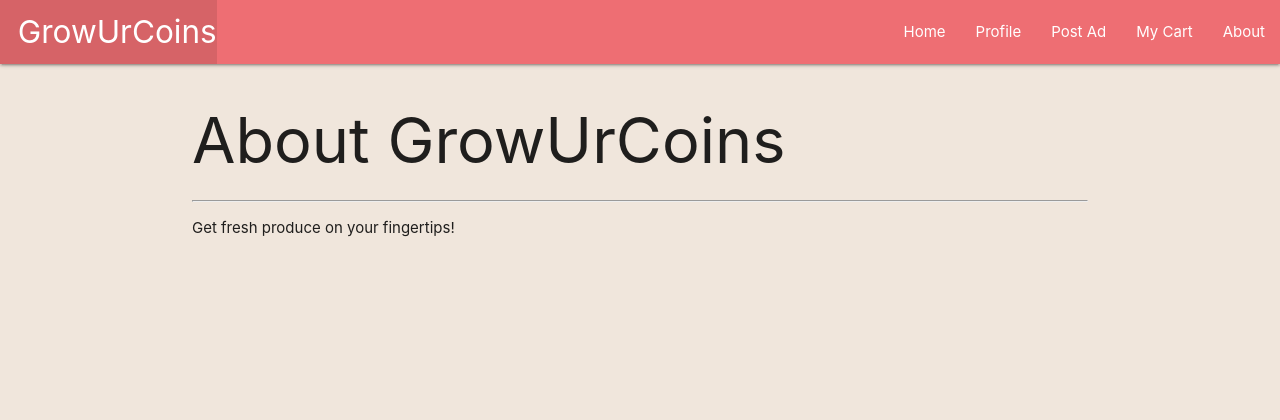
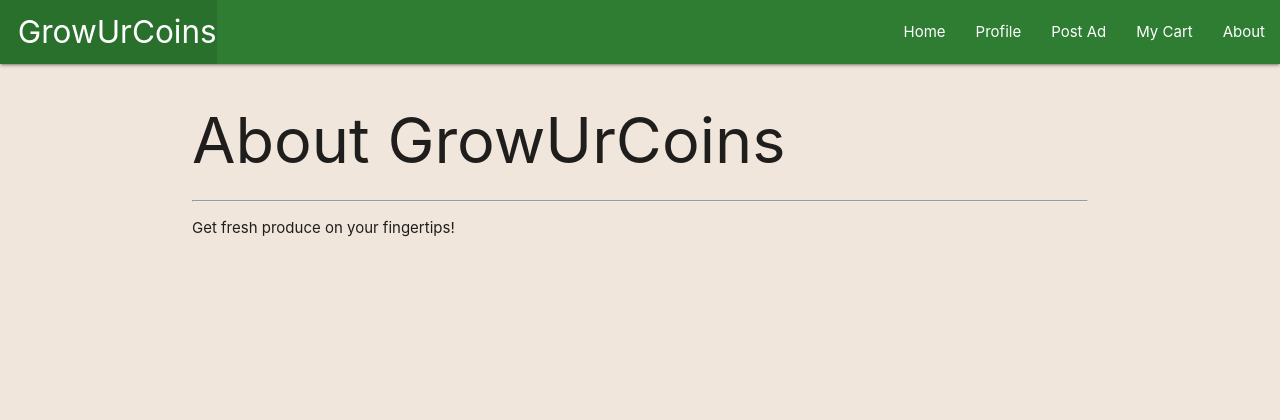
Before and after one commit to gabevela/growUrCoins, a Django app: page /about/ in a window 1280 px wide. Shown: the top 420 px of the page. Run offline with Django 4.2, Linux system fonts and the light colour scheme; parts of the project's set-up code (start-up, migrations or seed data) failed here and were passed over.

Commit message:
work on auth 6/30 @ 9:15

```diff
--- a/growurcoins/main_app/static/css/style.css
+++ b/growurcoins/main_app/static/css/style.css
@@ -14,3 +14,8 @@
     padding-top: 0;
     text-align: right;
   }
+
+nav {
+  font-size: 32px !important ;
+  color: red;
+}
--- a/growurcoins/main_app/templates/base.html
+++ b/growurcoins/main_app/templates/base.html
@@ -14,7 +14,7 @@
 <body>
   <header class="navbar-fixed">
     <nav>
-      <div class="nav-wrapper">
+      <div class="nav-wrapper green darken-3">
         <ul>
           <li><a href="/" class="left brand-logo">&nbsp;&nbsp;GrowUrCoins</a></li>
         </ul>
```
